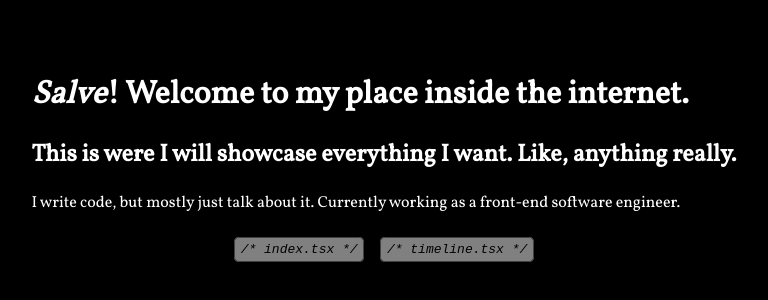
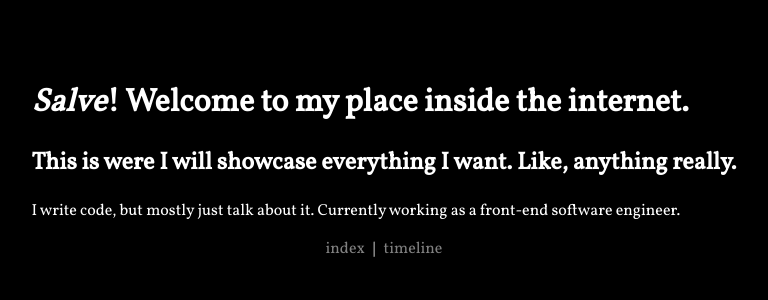
Before and after one commit to tcK1/kaic.dev, a Next.js app: page / in a window 1280 px wide. Shown: the part 232-532 px from the top of the page, without its empty margins (256-1024 px from the left). Built offline with nearby package versions, Linux system fonts and the light colour scheme.

Commit message:
feat: update nav style

```diff
--- a/components/Nav/index.tsx
+++ b/components/Nav/index.tsx
@@ -8,13 +8,13 @@ export default () => (
     <Container>
       <Item>
         <Link href="/" passHref>
-          <A><code>&#47;* index.tsx *&#47;</code></A>
+          <A>index</A>
         </Link>
       </Item>
-
+      |
       <Item>
         <Link href="/timeline" passHref>
-          <A><code>&#47;* timeline.tsx *&#47;</code></A>
+          <A>timeline</A>
         </Link>
       </Item>
     </Container>
--- a/components/Nav/styles.ts
+++ b/components/Nav/styles.ts
@@ -9,12 +9,12 @@ export const Container = styled.ul`
 
 export const Item = styled.li`
   display: block;
-  margin: 0.5rem;
+  margin: 0 0.5rem;
 `;
 
 export const A = styled.a`
   text-decoration: none;
-  color: black;
+  color: white;
 
   transition: opacity .2s ease-in-out;
 
@@ -23,12 +23,4 @@ export const A = styled.a`
   :hover {
     opacity: 1;
   }
-
-  code {
-    background: white;
-    padding: .25rem .35rem;
-    border-radius: .30rem;
-    font-style: italic;
-    border: .01rem solid gray;
-  }
 `;
```
